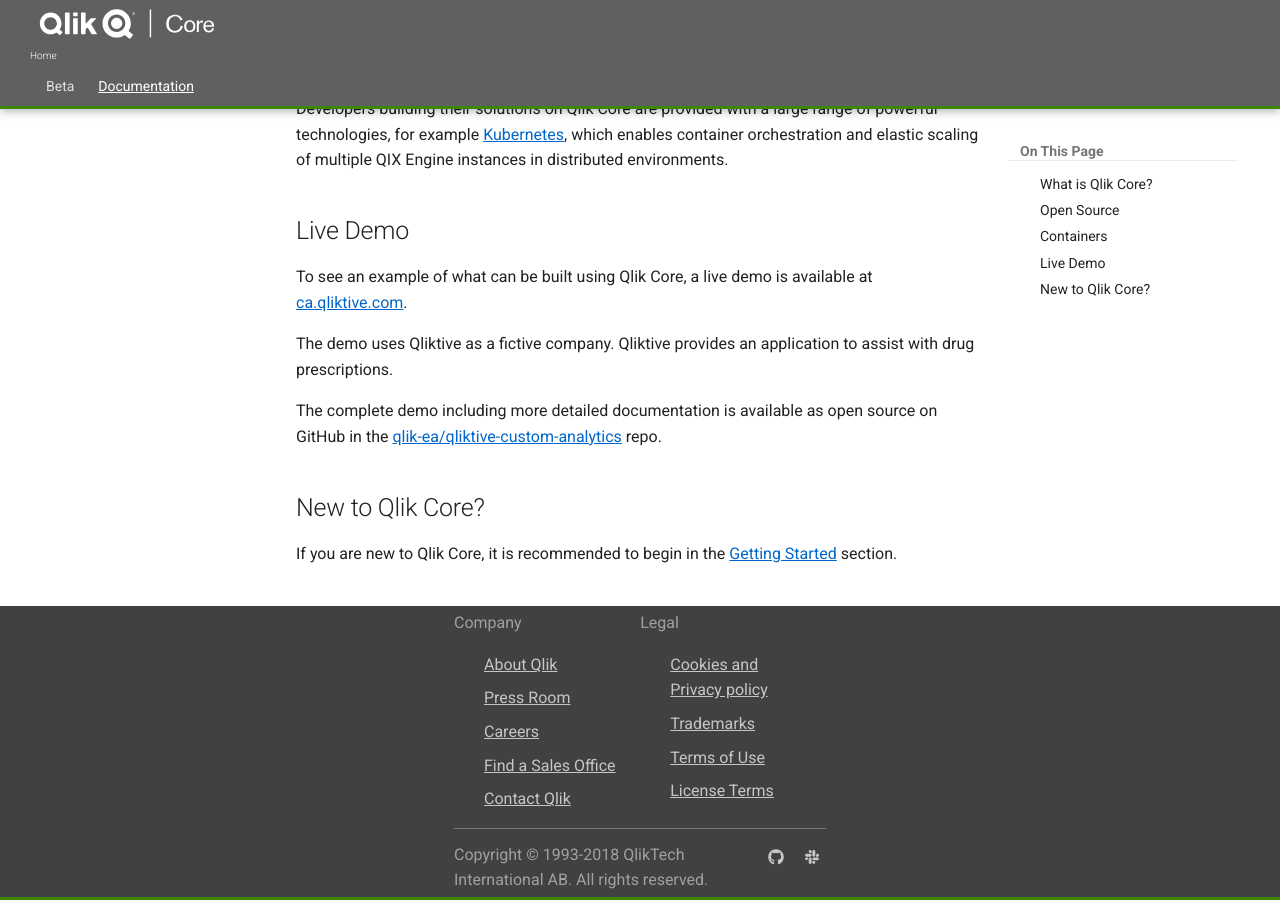
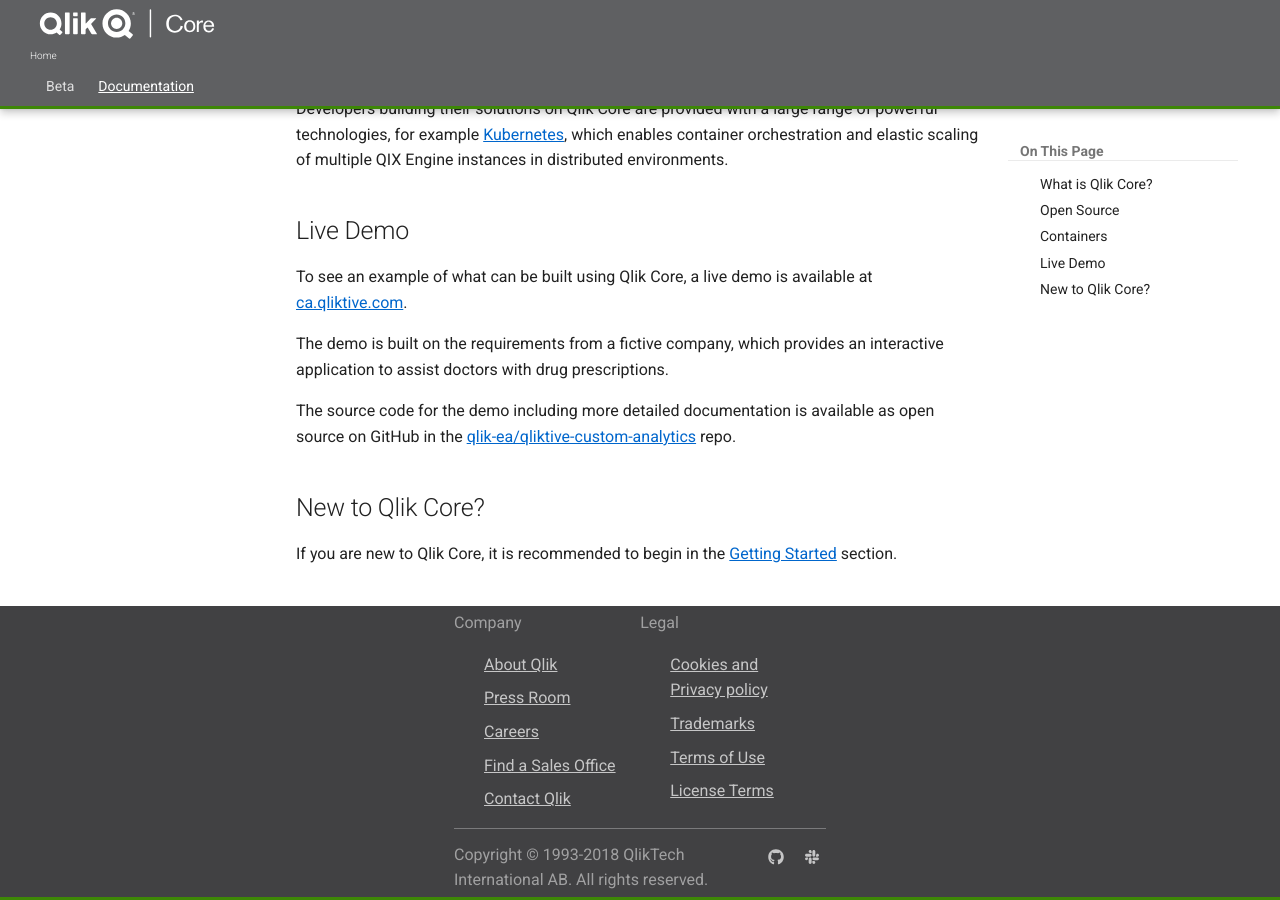
Before and after one commit to qlik-oss/core-website, an MkDocs documentation site: the page built from docs/docs/home.md, in a window 1280 px wide and 900 px high, scrolled down 782 px. Built offline with MkDocs 1.6.1 and Material for MkDocs 9.7.7, drawn with Linux system fonts in a browser that asks for light colours; old or Windows-style settings are respelled for this version of MkDocs.

Commit message:
Rewrote section using 'qliktive' (#177)

```diff
--- a/docs/docs/home.md
+++ b/docs/docs/home.md
@@ -33,10 +33,11 @@
 To see an example of what can be built using Qlik Core, a live demo is available at
 [ca.qliktive.com](https://ca.qliktive.com).
 
-The demo uses Qliktive as a fictive company. Qliktive provides an application to assist with drug prescriptions.
+The demo is built on the requirements from a fictive company, which provides an interactive application to
+assist doctors with drug prescriptions.
 
-The complete demo including more detailed documentation is available as open source on GitHub in the
-[qlik-ea/qliktive-custom-analytics](https://github.com/qlik-ea/qliktive-custom-analytics) repo.
+The source code for the demo including more detailed documentation is available as open source on GitHub
+in the [qlik-ea/qliktive-custom-analytics](https://github.com/qlik-ea/qliktive-custom-analytics) repo.
 
 ## New to Qlik Core?
 
```
